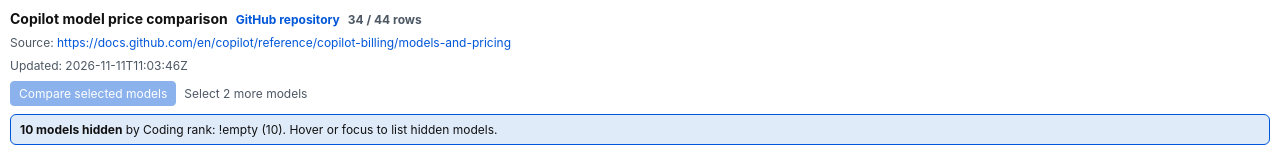
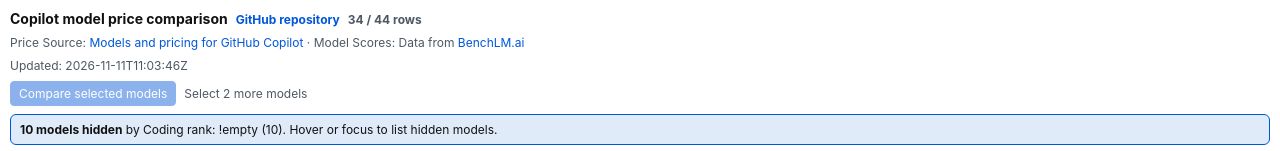
Before and after one commit to soypsi/copilot-model-price-comparison, a plain HTML site: page index.html in a window 1280 px wide. Shown: the top 151 px of the page. Drawn offline with Linux system fonts and the light colour scheme.

Commit message:
Label pricing source with page title and credit BenchLM for model scores
Split the source line into Price Source and Model Scores (BenchLM credit per benchlm.ai/terms); the two listings stack below 560px via CSS.

```diff
--- a/assets/app.js
+++ b/assets/app.js
@@ -610,13 +610,26 @@
         state.rows = data.rows || [];
         if (!state.columns.length) throw new Error("No columns in data file.");
         populateRankCategories(state.rows);
-        sourceEl.textContent = "Source: ";
+        sourceEl.textContent = "";
+        const priceItem = sourceEl.appendChild(document.createElement("span"));
+        priceItem.className = "source-item";
+        priceItem.textContent = "Price Source: ";
         if (/^https?:\/\//.test(data.source_url)) {
-          const link = sourceEl.appendChild(document.createElement("a"));
+          const link = priceItem.appendChild(document.createElement("a"));
           link.href = data.source_url;
           link.target = "_blank";
           link.rel = "noreferrer";
-          link.textContent = data.source_url;
+          link.textContent = "Models and pricing for GitHub Copilot";
+        }
+        const scoreItem = sourceEl.appendChild(document.createElement("span"));
+        scoreItem.className = "source-item";
+        scoreItem.textContent = "Model Scores: Data from ";
+        if (/^https?:\/\//.test(data.leaderboard_url)) {
+          const credit = scoreItem.appendChild(document.createElement("a"));
+          credit.href = data.leaderboard_url;
+          credit.target = "_blank";
+          credit.rel = "noreferrer";
+          credit.textContent = "BenchLM.ai";
         }
         updatedEl.textContent = data.updated_at ? `Updated: ${data.updated_at}` : "";
         renderChangelog(data.changelog);
--- a/assets/site.css
+++ b/assets/site.css
@@ -51,6 +51,10 @@
     .meta {
       font-size: 12px;
       color: var(--muted);
+    }
+
+    #source .source-item + .source-item::before {
+      content: " · ";
     }
 
     .actions {
@@ -176,6 +180,14 @@
     @media (max-width: 560px) {
       th[data-column="Category"], td[data-column="Category"] {
         display: none;
+      }
+
+      #source .source-item {
+        display: block;
+      }
+
+      #source .source-item + .source-item::before {
+        content: none;
       }
     }
 
--- a/index.html
+++ b/index.html
@@ -19,7 +19,7 @@
       <a class="repo-link" href="https://github.com/soypsi/copilot-model-price-comparison" target="_blank" rel="noopener noreferrer">GitHub repository</a>
       <span id="row-count" class="meta"><!-- STATIC:ROW_COUNT:START -->44 pricing rows<!-- STATIC:ROW_COUNT:END --></span>
     </h1>
-    <div id="source" class="meta"><!-- STATIC:SOURCE:START -->Source: <a href="https://docs.github.com/en/copilot/reference/copilot-billing/models-and-pricing" target="_blank" rel="noopener noreferrer">Pricing documentation</a> · <a href="https://benchlm.ai/api/data/leaderboard?category=coding" target="_blank" rel="noopener noreferrer">Coding leaderboard</a><!-- STATIC:SOURCE:END --></div>
+    <div id="source" class="meta"><!-- STATIC:SOURCE:START --><span class="source-item">Price Source: <a href="https://docs.github.com/en/copilot/reference/copilot-billing/models-and-pricing" target="_blank" rel="noopener noreferrer">Models and pricing for GitHub Copilot</a></span><span class="source-item">Model Scores: Data from <a href="https://benchlm.ai/api/data/leaderboard?category=coding" target="_blank" rel="noopener noreferrer">BenchLM.ai</a></span><!-- STATIC:SOURCE:END --></div>
     <div id="updated" class="meta"><!-- STATIC:UPDATED:START -->Updated: 2026-11-11T11:03:46Z<!-- STATIC:UPDATED:END --></div>
     <div class="actions">
       <button id="compare-button" class="compare-button" type="button" disabled>
```
Also changed, not shown: 1 other file.
